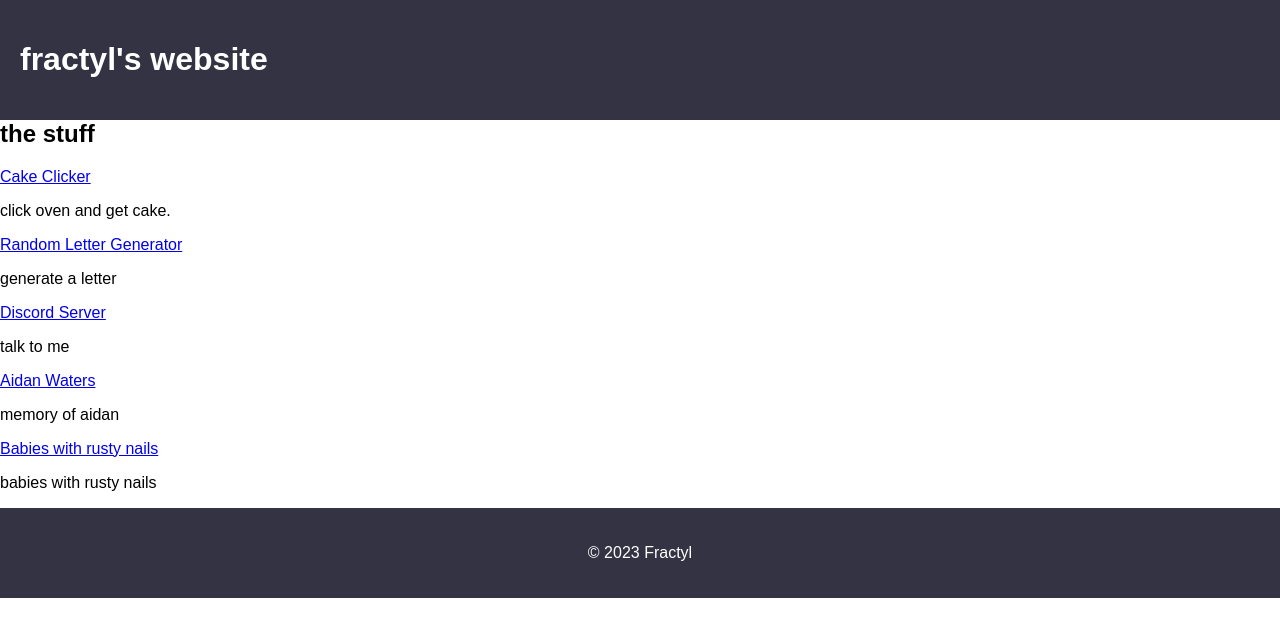
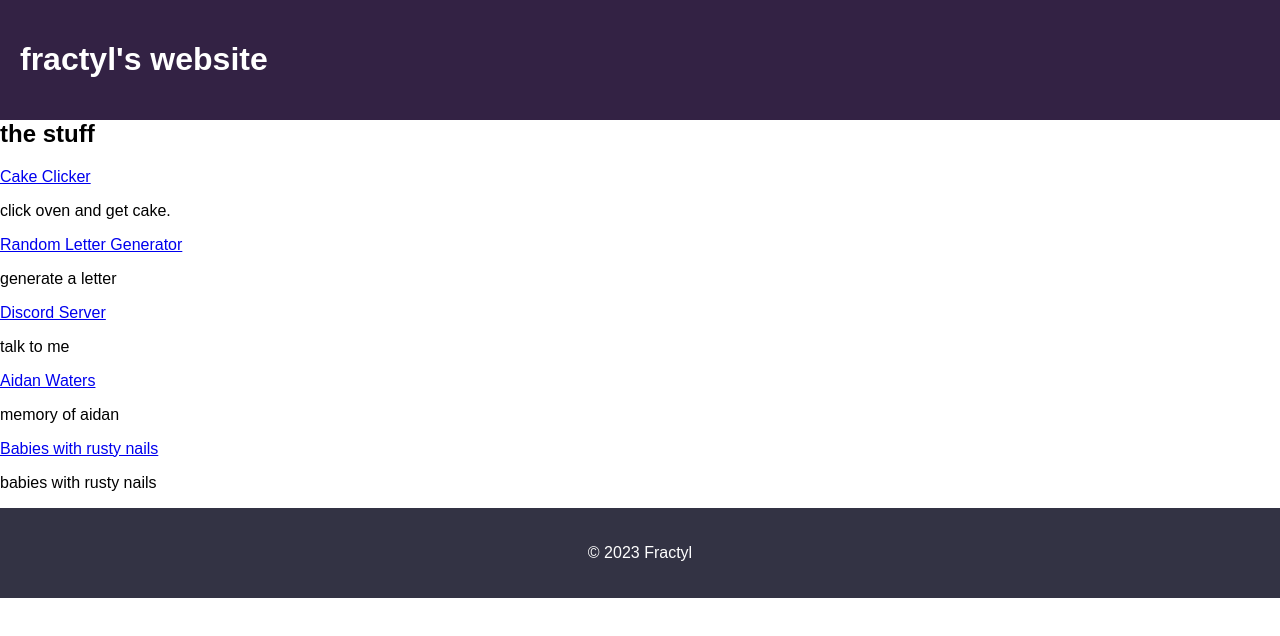
Before and after one commit to fractylizer/fractylizer.github.io, a plain HTML site: page index.html in a window 1280 px wide. Drawn offline with Linux system fonts and the light colour scheme.

Commit message:
Update style.css

```diff
--- a/style.css
+++ b/style.css
@@ -5,11 +5,10 @@ body {
 }
 
 header {
-  background-color: #334;
+  background-color: #324;
   color: #fff;
   padding: 20px;
   display: flex;
-  justify-content: space-between;
   align-items: center;
 }
 
@@ -29,7 +28,7 @@ nav a {
   text-decoration: none;
 }
 
-a {
+.project {
   color: #A755C2
   text-decoration: none;
 }
```
